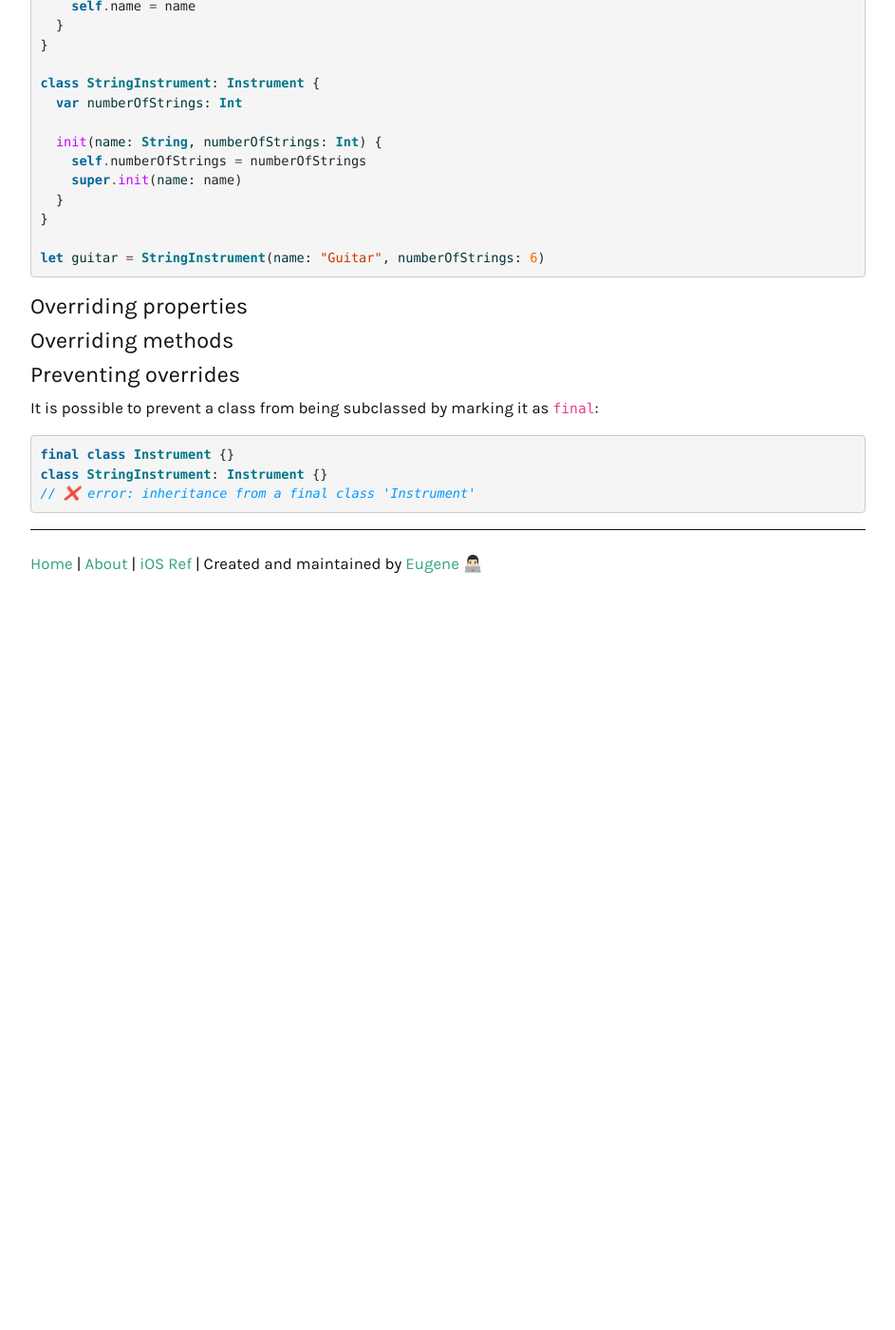
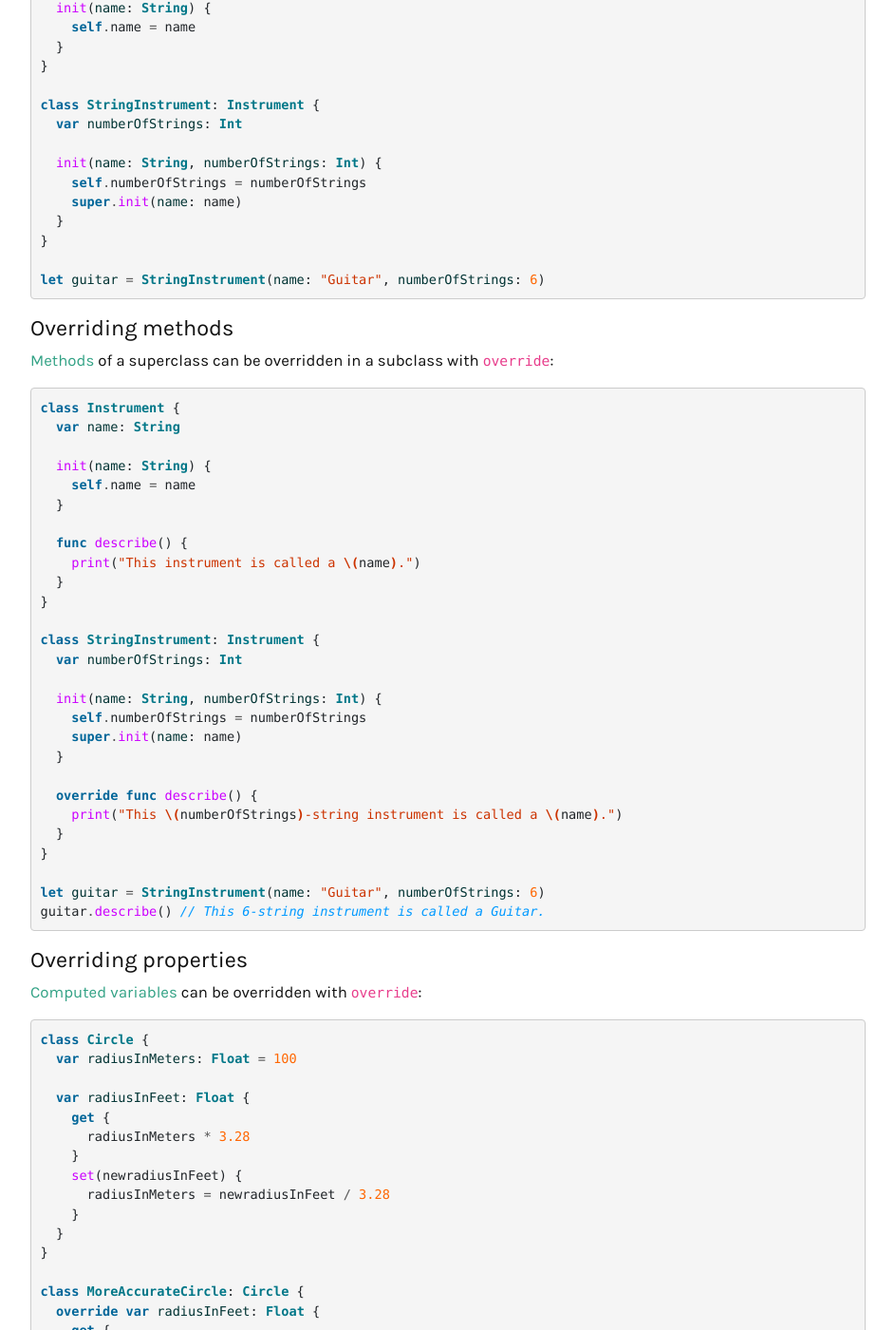
Before and after one commit to ebelinski/swiftly, a Jekyll site: the page built from inheritance.md, in a window 1280 px wide and 1400 px high, scrolled down 469 px. Shown: the whole window at 95% size, without its empty margins (168-1111 px from the left). Built offline with Jekyll 4.4.1, drawn with Linux system fonts in a browser that asks for light colours; comment, search, counter and statistics services are not loaded; before the commit the page ends 1099 px from its top, so only the background shows below that; some of the changed text lies outside the part shown.

Commit message:
completed inheritance page

````diff
--- a/inheritance.md
+++ b/inheritance.md
@@ -35,9 +35,69 @@ class StringInstrument: Instrument {
 let guitar = StringInstrument(name: "Guitar", numberOfStrings: 6)
 ```
 
+### Overriding methods
+
+[Methods](/methods) of a superclass can be overridden in a subclass with `override`:
+
+```swift
+class Instrument {
+  var name: String
+
+  init(name: String) {
+    self.name = name
+  }
+
+  func describe() {
+    print("This instrument is called a \(name).")
+  }
+}
+
+class StringInstrument: Instrument {
+  var numberOfStrings: Int
+
+  init(name: String, numberOfStrings: Int) {
+    self.numberOfStrings = numberOfStrings
+    super.init(name: name)
+  }
+
+  override func describe() {
+    print("This \(numberOfStrings)-string instrument is called a \(name).")
+  }
+}
+
+let guitar = StringInstrument(name: "Guitar", numberOfStrings: 6)
+guitar.describe() // This 6-string instrument is called a Guitar.
+```
+
 ### Overriding properties
 
-### Overriding methods
+[Computed variables](/variables/#computed-variables-get-and-set) can be overridden with `override`:
+
+```swift
+class Circle {
+  var radiusInMeters: Float = 100
+
+  var radiusInFeet: Float {
+    get {
+      radiusInMeters * 3.28
+    }
+    set(newradiusInFeet) {
+      radiusInMeters = newradiusInFeet / 3.28
+    }
+  }
+}
+
+class MoreAccurateCircle: Circle {
+  override var radiusInFeet: Float {
+    get {
+      radiusInMeters * 3.28084
+    }
+    set(newradiusInFeet) {
+      radiusInMeters = newradiusInFeet / 3.28084
+    }
+  }
+}
+```
 
 ### Preventing overrides
 
@@ -48,3 +108,56 @@ final class Instrument {}
 class StringInstrument: Instrument {}
 // ❌ error: inheritance from a final class 'Instrument'
 ```
+
+`final` may also be used on properties and methods to prevent overriding:
+
+```swift
+class Instrument {
+  final var name: String
+
+  init(name: String) {
+    self.name = name
+  }
+
+  final func describe() {
+    print("This instrument is called a \(name).")
+  }
+}
+```
+
+### Accessing superclass properties and methods
+
+Properties and methods belonging to a superclass can be accessed with `super`:
+
+```swift
+class Instrument {
+  var name: String
+
+  init(name: String) {
+    self.name = name
+  }
+
+  func describe() {
+    print("This instrument is called a \(name).")
+  }
+}
+
+class StringInstrument: Instrument {
+  var numberOfStrings: Int
+
+  init(name: String, numberOfStrings: Int) {
+    self.numberOfStrings = numberOfStrings
+    super.init(name: name)
+  }
+
+  override func describe() {
+    super.describe()
+    print("...and it has \(numberOfStrings) strings.")
+  }
+}
+
+let guitar = StringInstrument(name: "Guitar", numberOfStrings: 6)
+guitar.describe()
+// This instrument is called a Guitar.
+// ...and it has 6 strings.
+```
````
